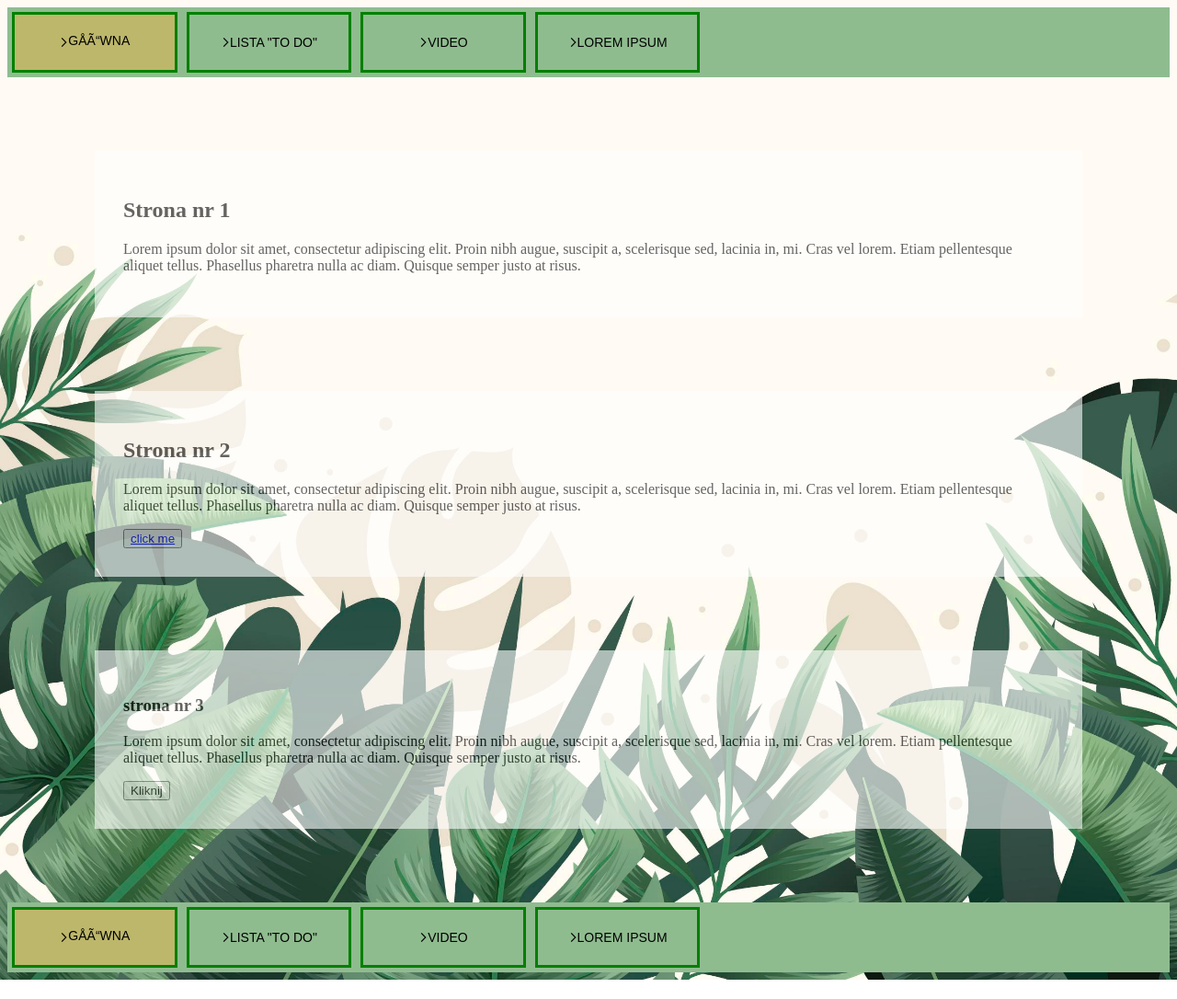
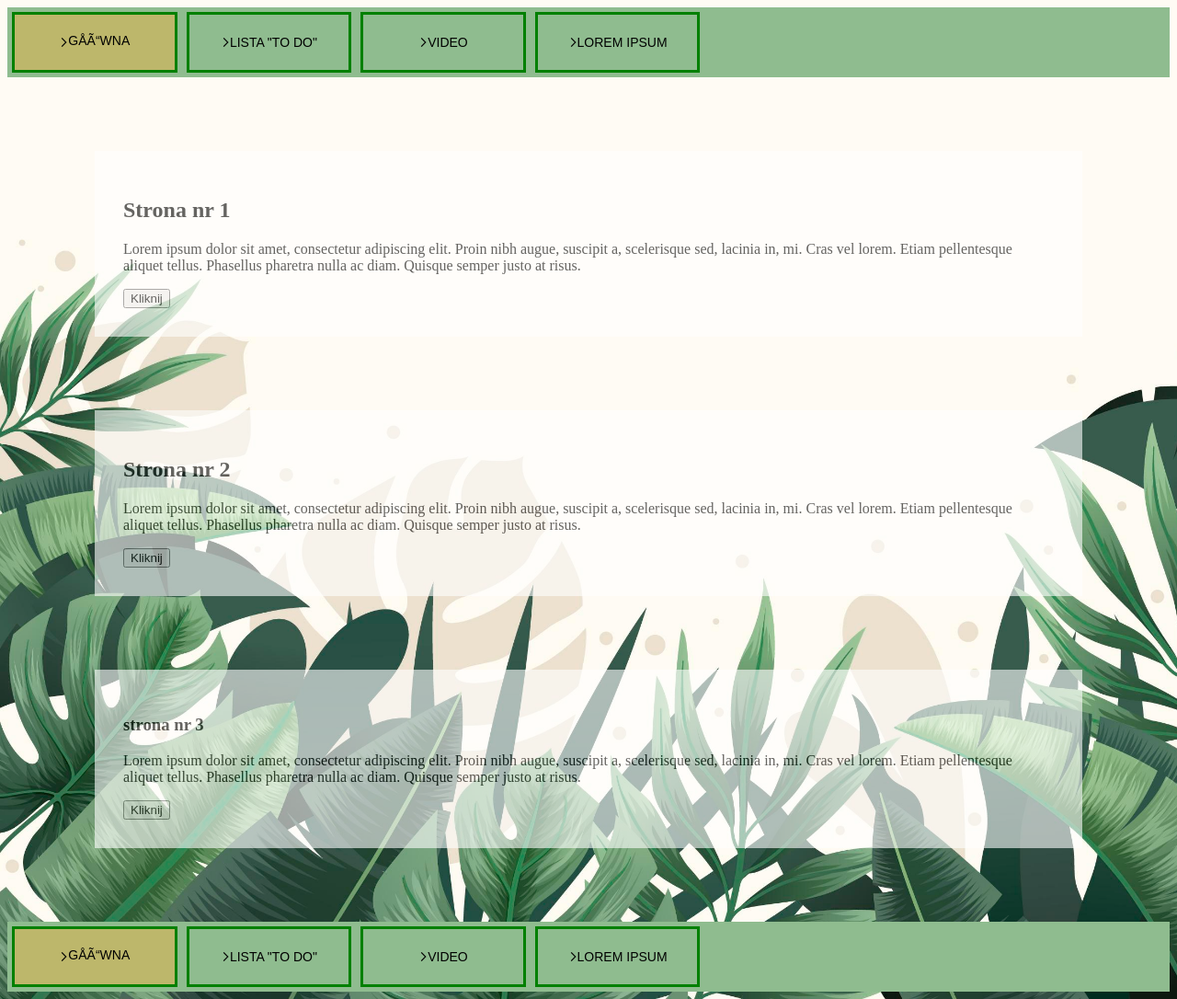
Before and after one commit to ewa-marchewa/projekt_technologie_webowe, a plain HTML site: page index.html in a window 1280 px wide. Shown: the whole page at 92% size. Before the commit the page ends 1065 px from the top, so only its background shows below. Drawn offline with Linux system fonts and the light colour scheme.

Commit message:
Update index.html

```diff
--- a/index.html
+++ b/index.html
@@ -39,12 +39,13 @@
         <div class="akapit">
             <h1> Strona nr 1</h1>
             <p> Lorem ipsum dolor sit amet, consectetur adipiscing elit. Proin nibh augue, suscipit a, scelerisque sed, lacinia in, mi. Cras vel lorem. Etiam pellentesque aliquet tellus. Phasellus pharetra nulla ac diam. Quisque semper justo at risus.</p>
+            <button onclick="window.location.href='strona 1.html'">Kliknij</button>
         </div>
 
         <div class="akapit">
             <h2>Strona nr 2</h2>
             <p>Lorem ipsum dolor sit amet, consectetur adipiscing elit. Proin nibh augue, suscipit a, scelerisque sed, lacinia in, mi. Cras vel lorem. Etiam pellentesque aliquet tellus. Phasellus pharetra nulla ac diam. Quisque semper justo at risus. </p>
-            <button> <a href="strona 2.html">click me</a> </button>
+            <button onclick="window.location.href='strona 2.html'">Kliknij</button>
         </div>
 
 
```
